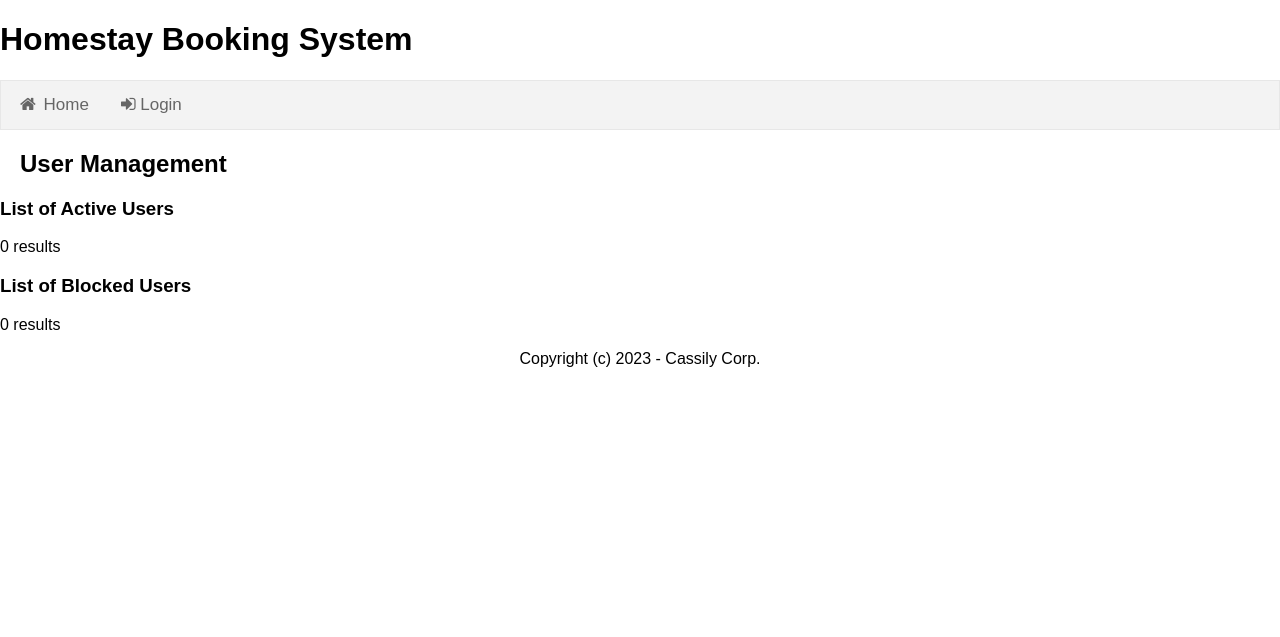
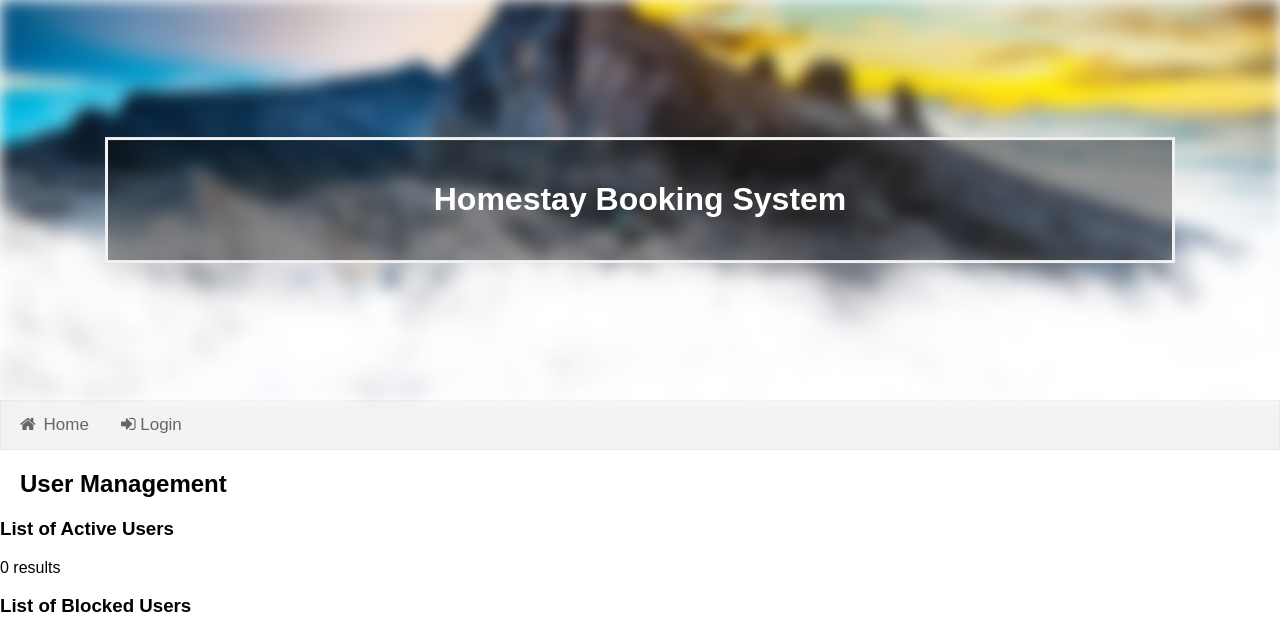
Before and after one commit to DyDxdYdX/Homestay-Booking-System, a PHP site: page /user_manage.php in a window 1280 px wide. Shown: the top 637 px of the page. Run offline with PHP 8.4, Linux system fonts and the light colour scheme; data that the repository does not hold is empty.

Commit message:
Update user_manage.php

```diff
--- a/user_manage.php
+++ b/user_manage.php
@@ -15,9 +15,11 @@ include("config.php");
 </head>
 
 <body>
-    <div class="header"></div>
+    <div class="bg-image"></div>
 
-    <h1>Homestay Booking System</h1>
+    <div class="bg-text">
+        <h1>Homestay Booking System</h1>
+    </div>
 
     <?php
     if (isset($_SESSION["UID"])) {
```
